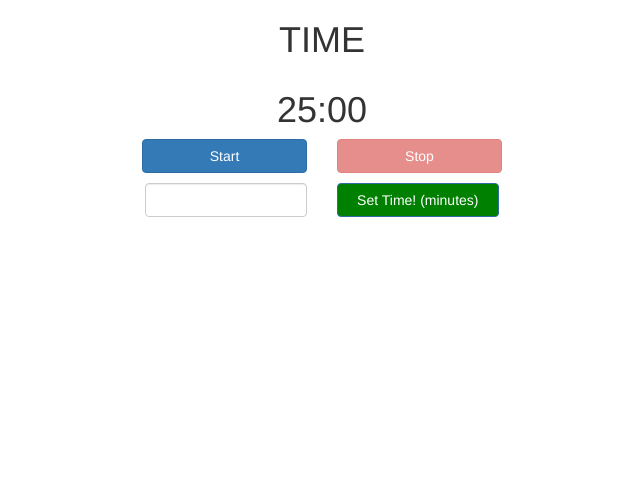
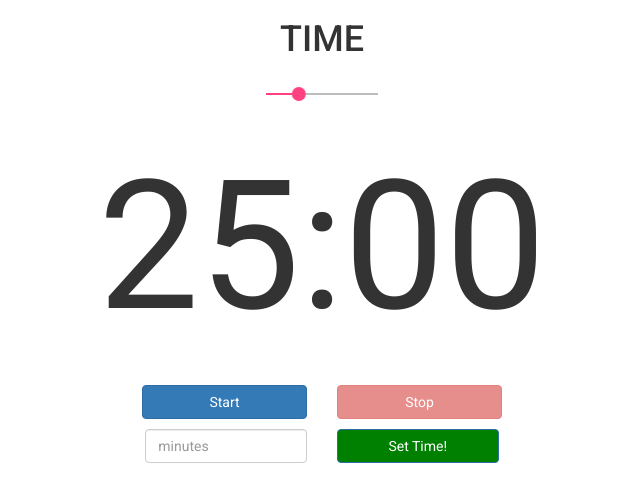
Before and after one commit to sachinsfo/pomodoro_timer, an Angular app in the folder pomodoro-timer/: page / in a window 1280 px wide. Shown: the top 502 px of the page, without its empty margins (318-958 px from the left). Built offline with nearby package versions, Linux system fonts and the light colour scheme.

Commit message:
Added slider to change font size

```diff
--- a/pomodoro-timer/angular.json
+++ b/pomodoro-timer/angular.json
@@ -26,6 +26,7 @@
               "src/assets"
             ],
             "styles": [
+              "./node_modules/@angular/material/prebuilt-themes/indigo-pink.css",
               "./node_modules/bootstrap/dist/css/bootstrap.min.css",
               "src/styles.css"
             ],
@@ -94,6 +95,7 @@
               "src/assets"
             ],
             "styles": [
+              "./node_modules/@angular/material/prebuilt-themes/indigo-pink.css",
               "src/styles.css"
             ],
             "scripts": []
--- a/pomodoro-timer/package.json
+++ b/pomodoro-timer/package.json
@@ -11,10 +11,12 @@
   "private": true,
   "dependencies": {
     "@angular/animations": "~13.1.0",
+    "@angular/cdk": "^13.1.3",
     "@angular/common": "~13.1.0",
     "@angular/compiler": "~13.1.0",
     "@angular/core": "~13.1.0",
     "@angular/forms": "~13.1.0",
+    "@angular/material": "^13.1.3",
     "@angular/platform-browser": "~13.1.0",
     "@angular/platform-browser-dynamic": "~13.1.0",
     "@angular/router": "~13.1.0",
--- /dev/null
+++ b/pomodoro-timer/src/app/shared/enums/timertype.enum.ts
@@ -0,0 +1,5 @@
+enum TimerType {
+    Regular = 1,
+    ShortBreak,
+    LongBreak
+}
--- a/pomodoro-timer/src/app/timer/timer.component.html
+++ b/pomodoro-timer/src/app/timer/timer.component.html
@@ -9,9 +9,14 @@
     <div class="row">
         <div class="col-xs-4"></div>
         <div class="col-xs-4 text-center">
-            <h1>{{minutes_minutes | number:'2.0'}}:{{minutes_seconds | number:'2.0'}}</h1>
+            <mat-slider min="1" max="100" step="1" value="30" #timeTextValue></mat-slider>
         </div>
         <div class="col-xs-4"></div>
+    </div>
+    <div class="row">
+        <div class="col-xs-12 text-center">
+            <p [ngStyle]="{'font-size': paragraphFontSize}">{{minutes_minutes | number:'2.0'}}:{{minutes_seconds | number:'2.0'}}</p>
+        </div>
     </div>
     <div class="row">
         <div class="col-xs-2"></div>
@@ -34,10 +39,10 @@
         <div class="col-xs-2"></div>
         <div class="col-xs-2"></div>
         <div class="col-xs-2">
-            <input type="number" class="form-control" [(ngModel)]="initialSetTimeMinutes" step="1" pattern="\d+" value="1">
+            <input type="number" class="form-control" [(ngModel)]="initialSetTimeMinutes" step="1" pattern="\d+" value="1" placeholder="minutes">
         </div>
         <div class="col-xs-2">
-            <button class="btn btn-primary btn-block set_time" (click)="onSetTime()">Set Time! (minutes)</button>
+            <button class="btn btn-primary btn-block set_time" (click)="onSetTime()">Set Time!</button>
         </div>
         <div class="col-xs-2"></div>
         <div class="col-xs-2"></div>
--- a/pomodoro-timer/src/app/timer/timer.component.ts
+++ b/pomodoro-timer/src/app/timer/timer.component.ts
@@ -1,14 +1,18 @@
-import { Component, ElementRef, OnInit, ViewChild } from '@angular/core';
+import { Component, DoCheck, ElementRef, OnInit, SimpleChanges, ViewChild } from '@angular/core';
 
 @Component({
   selector: 'app-timer',
   templateUrl: './timer.component.html',
   styleUrls: ['./timer.component.css']
 })
-export class TimerComponent implements OnInit {
+export class TimerComponent implements OnInit, DoCheck{
   timer;
   @ViewChild('initialSetTime', {static: true})
   initialSetTimeMinutes: number = 25;
+
+  @ViewChild('timeTextValue', {static: true})
+  timeTextValue;
+  paragraphFontSize: string;
 
   @ViewChild('startButton', {static: true})
   startButton;
@@ -19,11 +23,20 @@ export class TimerComponent implements OnInit {
   minutes_minutes: number = Math.floor(this.current_time / 60);
   minutes_seconds: number = this.current_time % 60;
 
-  showStop: boolean = true;
-
   constructor() { }
 
   ngOnInit(): void {
+  }
+
+
+  ngDoCheck(): void {
+    let mult = 6;
+    if(this.timeTextValue.value * mult < 25){
+      this.paragraphFontSize = 25 + 'px';
+    }
+    else {
+      this.paragraphFontSize = (this.timeTextValue.value * mult) + 'px';
+    }
   }
 
   runTimer() {
--- a/pomodoro-timer/src/index.html
+++ b/pomodoro-timer/src/index.html
@@ -6,6 +6,9 @@
   <base href="/">
   <meta name="viewport" content="width=device-width, initial-scale=1">
   <link rel="icon" type="image/x-icon" href="favicon.ico">
+  <link rel="preconnect" href="https://fonts.gstatic.com">
+  <link href="https://fonts.googleapis.com/css2?family=Roboto:wght@300;400;500&display=swap" rel="stylesheet">
+  <link href="https://fonts.googleapis.com/icon?family=Material+Icons" rel="stylesheet">
 </head>
 <body>
   <app-root></app-root>
--- a/pomodoro-timer/src/styles.css
+++ b/pomodoro-timer/src/styles.css
@@ -1 +1,4 @@
 /* You can add global styles to this file, and also import other style files */
+
+html, body { height: 100%; }
+body { margin: 0; font-family: Roboto, "Helvetica Neue", sans-serif; }
```
Also changed, not shown: pomodoro-timer/src/app/app.module.ts (+6 -1 lines), 1 other file (tests, documents, lock files or other folders).
